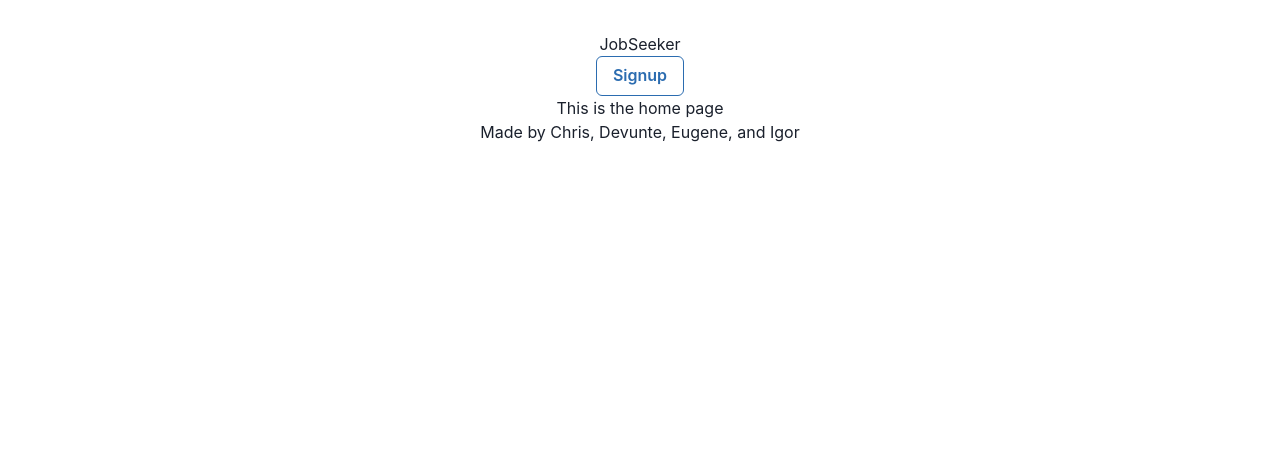
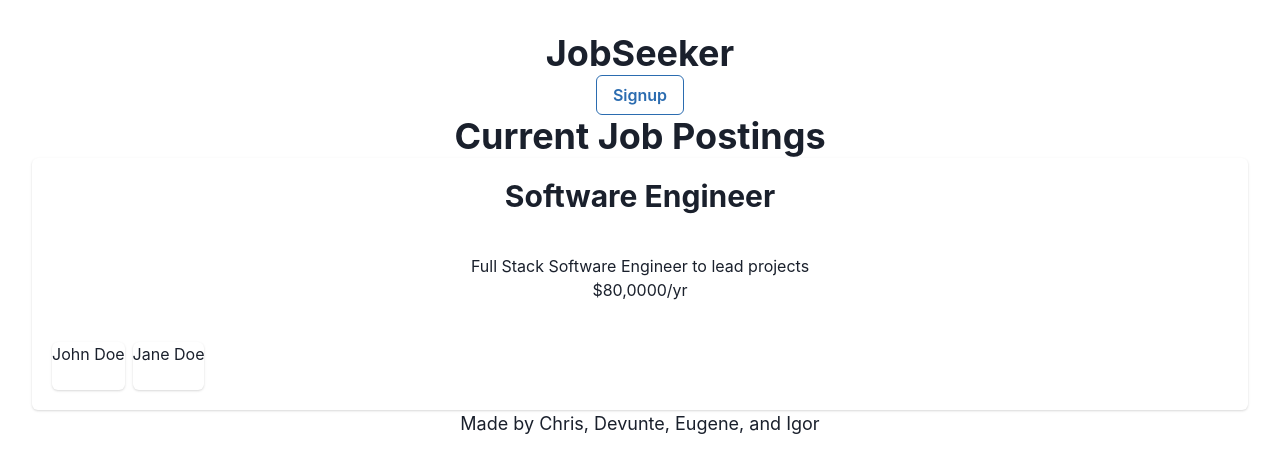
Before and after one commit to UltimaVanguard/the-job-seeker, a React (Vite) app in the folder client/: page / in a window 1280 px wide. Shown: the top 472 px of the page. Built offline with nearby package versions, Linux system fonts and the light colour scheme.

Commit message:
added home page functionalty

```diff
--- /dev/null
+++ b/client/src/components/EmployerHome/index.jsx
@@ -0,0 +1,64 @@
+import { useQuery } from '@apollo/client';
+
+// import { QUERY_COMPANY_JOB } from '../../utils/queries';
+
+import { HStack, Card, CardHeader, CardBody, CardFooter, Text,
+         Heading } from '@chakra-ui/react';
+
+const EmployerHome = (id) => {
+    const names = ['John Doe', 'Jane Doe']
+
+    // const { loading, data } = useQuery(QUERY_COMPANY_JOB, {
+    //     variables: { employerId: id }
+    // })
+
+    // const jobs = data?.jobs || []
+
+    // if (!jobs.length) {
+    //     return <h3>No jobs posted yet!</h3>
+    // }
+
+    return (
+        <div>
+            <Heading>Current Job Postings</Heading>
+            {/* {jobs &&
+                jobs.map((job) => (
+                    <Card>
+                        <CardHeader>
+                            <h4>{job.title}</h4>
+                        </CardHeader>
+                        <CardBody>
+                            <p>{job.description}</p>
+                            <p>{job.Salary}</p>
+                        </CardBody>
+                        <CardFooter>
+                            {job.applications.map((application) => (
+                                <p>{application.seekerId}</p>
+                            ))}
+                        </CardFooter>
+                    </Card>
+                )
+            )} */}
+            <Card>
+                <CardHeader>
+                    <Heading size='lg'>Software Engineer</Heading>
+                </CardHeader>
+                <CardBody>
+                    <Text>Full Stack Software Engineer to lead projects</Text>
+                    <Text>$80,0000/yr</Text>
+                </CardBody>
+                <CardFooter>
+                    <HStack>
+                        {names.map((name) => (
+                            <Card>
+                                <Text>{name} </Text><br/>
+                            </Card>
+                        ))}
+                    </HStack>
+                </CardFooter>
+            </Card>
+        </div>
+    )
+};
+
+export default EmployerHome;
--- a/client/src/components/Footer/index.jsx
+++ b/client/src/components/Footer/index.jsx
@@ -1,6 +1,8 @@
+import { Text } from '@chakra-ui/react';
+
 const Footer = () => {
     return (
-        <p>Made by Chris, Devunte, Eugene, and Igor</p>
+        <Text fontSize='lg'>Made by Chris, Devunte, Eugene, and Igor</Text>
     )
 }
 
--- a/client/src/components/Header/index.jsx
+++ b/client/src/components/Header/index.jsx
@@ -2,7 +2,7 @@ import { useState } from 'react';
 import { Link } from 'react-router-dom';
 
 // import Auth from '../../utils/auth';
-import { Button} from '@chakra-ui/react';
+import { Heading, Button } from '@chakra-ui/react';
 
 const Header = ({ loginState, setLoginState}) => {
     const logout = (event) => {
@@ -21,7 +21,7 @@ const Header = ({ loginState, setLoginState}) => {
         <header>
             <div>
                 <Link to='/'>
-                    <h1>JobSeeker</h1>
+                    <Heading size='xl'>JobSeeker</Heading>
                 </Link>
             </div>
             <div>
--- /dev/null
+++ b/client/src/components/JobSeekerHome/index.jsx
@@ -0,0 +1,61 @@
+import { useQuery } from '@apollo/client';
+
+// import { QUERY_ME } from '../utils/queries';
+// import { QUERY_JOBS } from '../../utils/queries';
+
+import { HStack, Button, Card, CardHeader, CardBody, CardFooter, Text,
+         Heading } from '@chakra-ui/react';
+
+const JobSeekerHome = () => {
+    const names = ['John Doe', 'Jane Doe']
+
+    // const { loading, data } = useQuery(QUERY_JOBS})
+
+    // const jobs = data?.jobs || []
+
+    // if (!jobs.length) {
+    //     return <h3>No jobs posted yet!</h3>
+    // }
+
+    return (
+        <div>
+            <Heading>Current Job Postings</Heading>
+            {/* {jobs &&
+                jobs.map((job) => (
+                    <Card>
+                        <CardHeader>
+                            <h4>{job.title}</h4>
+                        </CardHeader>
+                        <CardBody>
+                            <p>{job.description}</p>
+                            <p>{job.Salary}</p>
+                        </CardBody>
+                        <CardFooter>
+                            <Button>
+                            </Button>
+                            <Button>
+                            </Button>
+                        </CardFooter>
+                    </Card>
+                )
+            )} */}
+            <Card>
+                <CardHeader>
+                    <Heading size='lg'>Software Engineer</Heading>
+                </CardHeader>
+                <CardBody>
+                    <Text>Full Stack Software Engineer to lead projects</Text>
+                    <Text>$80,0000/yr</Text>
+                </CardBody>
+                <CardFooter>
+                    <HStack>
+                        <Button>View Job</Button>
+                        <Button>Apply</Button>
+                    </HStack>
+                </CardFooter>
+            </Card>
+        </div>
+    )
+};
+
+export default JobSeekerHome;
--- a/client/src/main.jsx
+++ b/client/src/main.jsx
@@ -7,7 +7,7 @@ import App from './App.jsx';
 import Home from './pages/Home';
 import Profile from './pages/Profile';
 import CreateProfile from './pages/CreateProfile';
-import JobPosting from './pages/JobPosting';
+import AddJob from './pages/AddJob';
 import ErrorPage from './pages/ErrorPage';
 
 // creates routers to redirect to our pages
@@ -31,7 +31,7 @@ const router = createBrowserRouter([
         element: <CreateProfile />
       }, {
         path: '/newJob',
-        element: <JobPosting />
+        element: <AddJob />
       },
     ]
   },
--- a/client/src/pages/JobPosting.jsx
+++ b/client/src/pages/AddJob.jsx
@@ -5,7 +5,7 @@ import { useQuery } from '@apollo/client';
 
 import JobForm from '../components/JobForm';
 
-const CreateProfile = () => {
+const AddJob = () => {
     // sets the various states needed
     const [formState, setFormState] = useState({ title: '', description: '', location: '', jobType: '', salaryRange: '', experienceLevel: '' });
     const [selected, setSelected] = useState('');
@@ -48,4 +48,4 @@ const CreateProfile = () => {
     )
 }
 
-export default CreateProfile;
+export default AddJob;
--- a/client/src/pages/Home.jsx
+++ b/client/src/pages/Home.jsx
@@ -1,6 +1,39 @@
+import {useParams } from 'react-router-dom';
+import { useQuery } from '@apollo/client';
+
+// import { QUERY_ME } from '../utils/queries;
+
+import EmployerHome from '../components/EmployerHome';
+import JobSeekerHome from '../components/JobSeekerHome';
+
 const Home = () => {
+    // variable for differentiating between employers and job seekers
+    const employer = true
+
+    // queries the user
+    // const { loading, data } = useQuery(QUERY_ME)
+
+    // const user = data?.me
+
+    // if (loading) {
+    //     return <div>Loading...</div>;
+    // }
+
+    // changes employer variable to false if they're a job seeker
+    // if (user.role === 'JOB-SEEKER') {
+    //     employer = false;
+    // }
+
+
     return (
-        <p>This is the home page</p>
+        <main>
+            {employer ? (
+                <EmployerHome />
+                // <EmployerHome id={user._id}/>
+            ) : (
+                <JobSeekerHome />
+            )}
+        </main>
     )
 }
 
```
